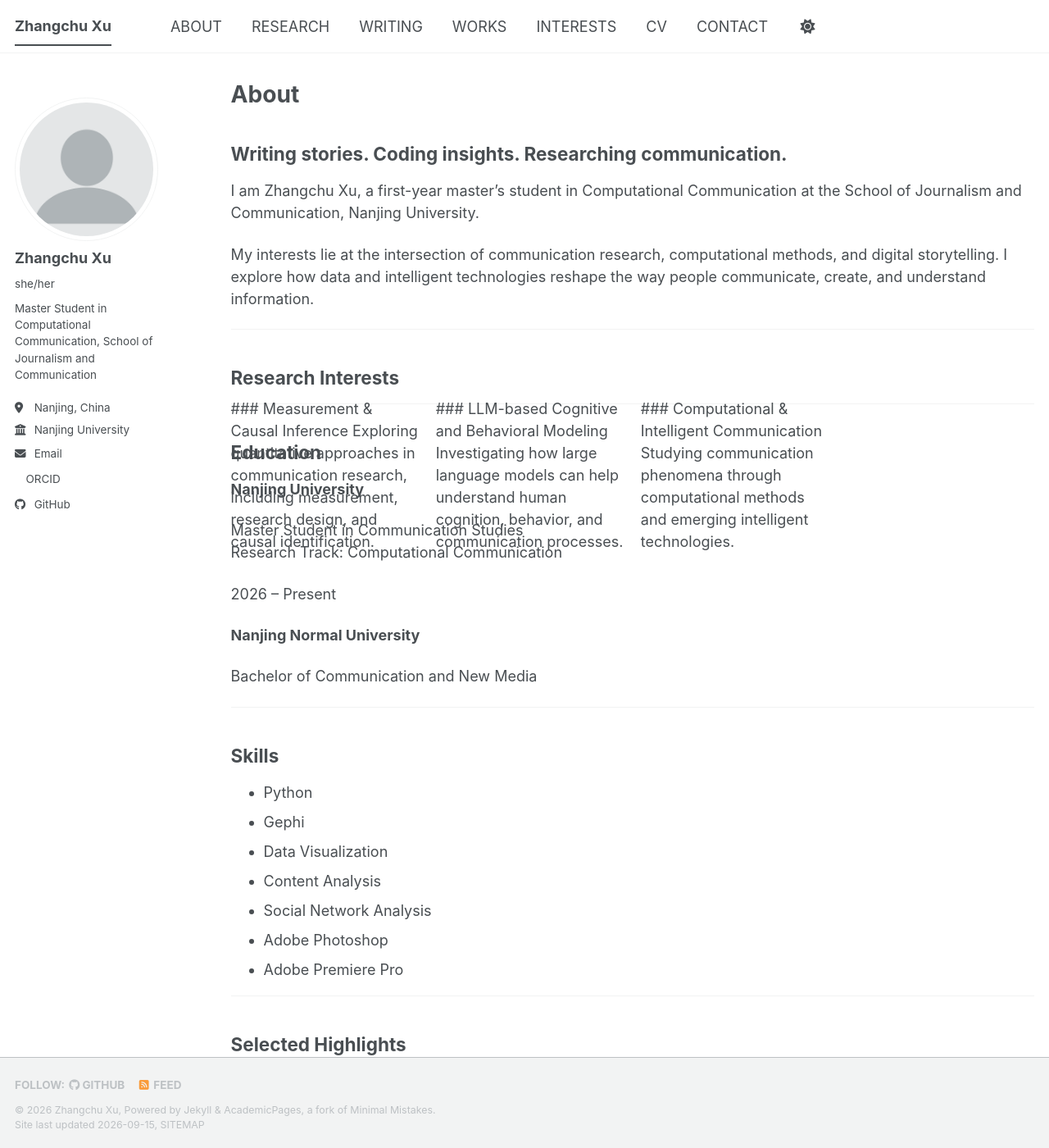
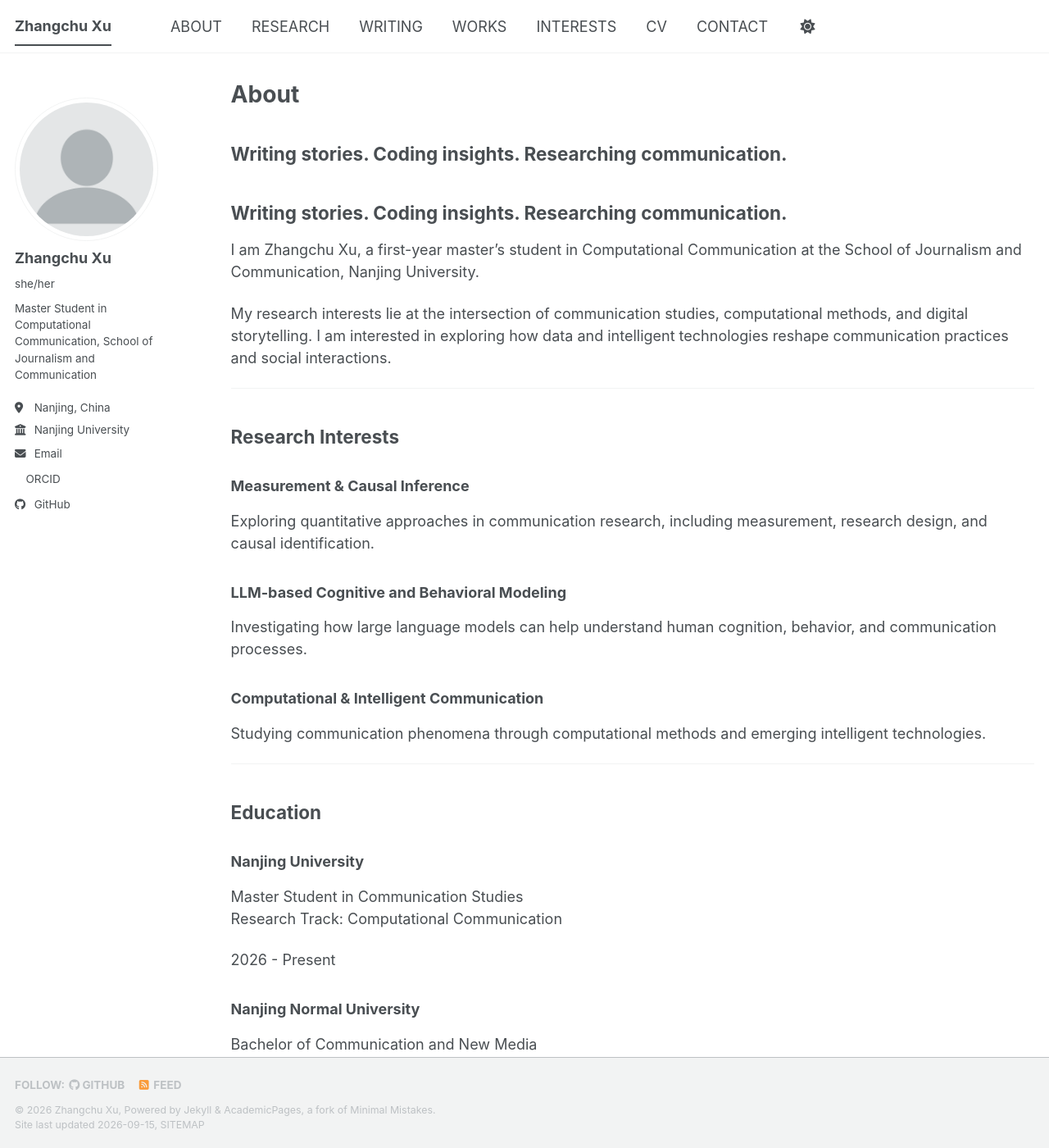
Before and after one commit to xuzhangchu0103/xuzhangchu0103.github.io, a Jekyll site: the page built from _pages/about.md, in a window 1280 px wide and 1400 px high. Shown: the whole window at 82% size. Built offline with Jekyll 4.4.1, drawn with Linux system fonts in a browser that asks for light colours; a style sheet for code colours, icons or effects is not loaded.

Commit message:
Update about page
Updated personal introduction and research interests for clarity and consistency.

```diff
--- a/_pages/about.md
+++ b/_pages/about.md
@@ -6,60 +6,53 @@ author_profile: true
 ---
 ## Writing stories. Coding insights. Researching communication.
 
+## Writing stories. Coding insights. Researching communication.
+
+
 I am Zhangchu Xu, a first-year master's student in Computational Communication at the School of Journalism and Communication, Nanjing University.
 
-My interests lie at the intersection of communication research, computational methods, and digital storytelling. I explore how data and intelligent technologies reshape the way people communicate, create, and understand information.
+My research interests lie at the intersection of communication studies, computational methods, and digital storytelling. I am interested in exploring how data and intelligent technologies reshape communication practices and social interactions.
+
 
 ---
 
 ## Research Interests
 
-<div class="grid__wrapper">
-
-<div class="grid__item">
 
 ### Measurement & Causal Inference
 
 Exploring quantitative approaches in communication research, including measurement, research design, and causal identification.
 
-</div>
-
-
-<div class="grid__item">
 
 ### LLM-based Cognitive and Behavioral Modeling
 
 Investigating how large language models can help understand human cognition, behavior, and communication processes.
 
-</div>
-
-
-<div class="grid__item">
 
 ### Computational & Intelligent Communication
 
 Studying communication phenomena through computational methods and emerging intelligent technologies.
 
-</div>
-
-</div>
 
 
 ---
 
 ## Education
 
-**Nanjing University**
+
+### Nanjing University
 
 Master Student in Communication Studies
 Research Track: Computational Communication
 
-2026 – Present
+2026 - Present
 
 
-**Nanjing Normal University**
+### Nanjing Normal University
 
 Bachelor of Communication and New Media
+
+
 
 ---
 
```
